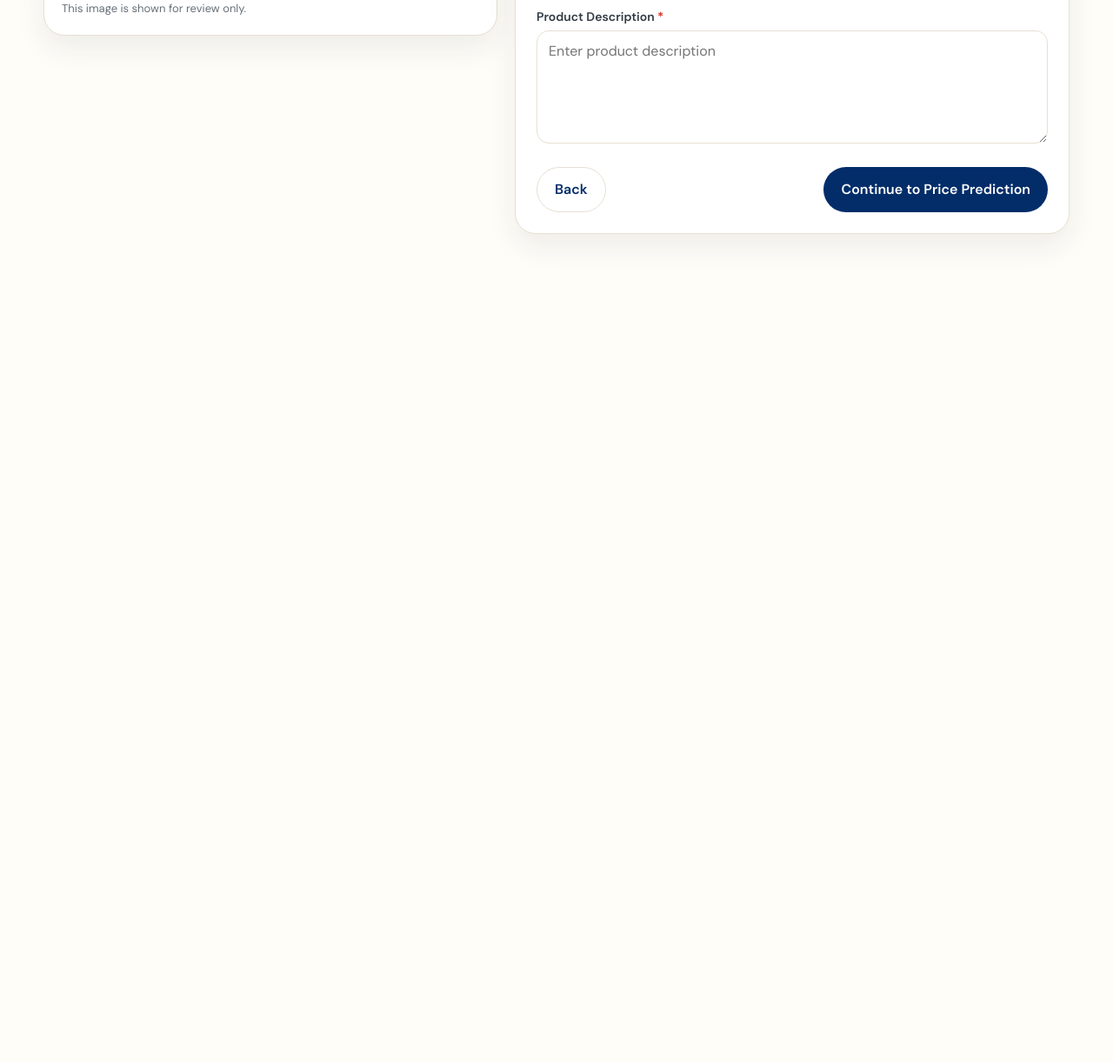
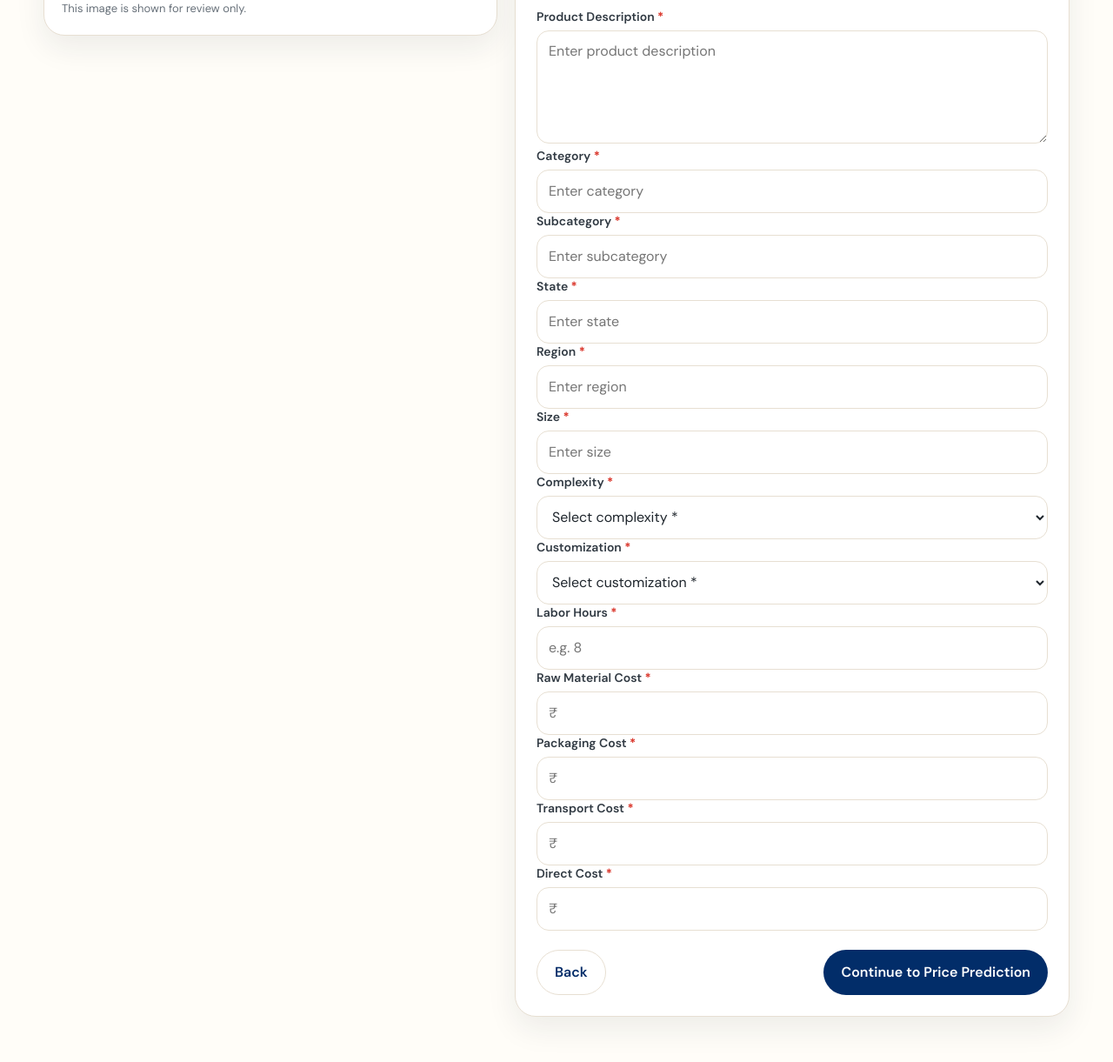
Before and after one commit to yashvarshney542007-u/KalaConnect-AI, a Django app: page /artisan/review/ in a window 1280 px wide. Shown: the part 721-1942 px from the top of the page at 87% size. Before the commit the page ends 995 px from the top, so only its background shows below. Run offline with Django 5.2, Linux system fonts and the light colour scheme; parts of the project's set-up code (start-up, migrations or seed data) failed here and were passed over.

Commit message:
fix: complete review form for ML pricing

```diff
--- a/templates/artisan-review-product.html
+++ b/templates/artisan-review-product.html
@@ -1046,6 +1046,65 @@ main{
         </div>
 
 
+          <div class="field">
+            <label for="category">Category <span class="required">*</span></label>
+            <input id="category" type="text" placeholder="Enter category">
+          </div>
+          <div class="field">
+            <label for="subcategory">Subcategory <span class="required">*</span></label>
+            <input id="subcategory" type="text" placeholder="Enter subcategory">
+          </div>
+          <div class="field">
+            <label for="state">State <span class="required">*</span></label>
+            <input id="state" type="text" placeholder="Enter state">
+          </div>
+          <div class="field">
+            <label for="region">Region <span class="required">*</span></label>
+            <input id="region" type="text" placeholder="Enter region">
+          </div>
+          <div class="field">
+            <label for="size">Size <span class="required">*</span></label>
+            <input id="size" type="text" placeholder="Enter size">
+          </div>
+          <div class="field">
+            <label for="complexity">Complexity <span class="required">*</span></label>
+            <select id="complexity">
+              <option value="">Select complexity *</option>
+              <option>Low</option>
+              <option>Medium</option>
+              <option>High</option>
+            </select>
+          </div>
+          <div class="field">
+            <label for="customization">Customization <span class="required">*</span></label>
+            <select id="customization">
+              <option value="">Select customization *</option>
+              <option>None</option>
+              <option>Standard</option>
+              <option>Custom</option>
+            </select>
+          </div>
+          <div class="field">
+            <label for="laborHours">Labor Hours <span class="required">*</span></label>
+            <input id="laborHours" type="number" min="0" step="0.1" placeholder="e.g. 8">
+          </div>
+          <div class="field">
+            <label for="rawMaterialCost">Raw Material Cost <span class="required">*</span></label>
+            <input id="rawMaterialCost" type="number" min="0" step="0.01" placeholder="₹">
+          </div>
+          <div class="field">
+            <label for="packagingCost">Packaging Cost <span class="required">*</span></label>
+            <input id="packagingCost" type="number" min="0" step="0.01" placeholder="₹">
+          </div>
+          <div class="field">
+            <label for="transportCost">Transport Cost <span class="required">*</span></label>
+            <input id="transportCost" type="number" min="0" step="0.01" placeholder="₹">
+          </div>
+          <div class="field">
+            <label for="directCost">Direct Cost <span class="required">*</span></label>
+            <input id="directCost" type="number" min="0" step="0.01" placeholder="₹">
+          </div>
+
         <div class="footer-actions">
 
           <button
@@ -1187,6 +1246,25 @@ description.value =
   "";
 
 
+[
+  "category",
+  "subcategory",
+  "state",
+  "region",
+  "size",
+  "complexity",
+  "customization",
+  "laborHours",
+  "rawMaterialCost",
+  "packagingCost",
+  "transportCost",
+  "directCost"
+].forEach(id => {
+  const field = document.getElementById(id);
+  if (field) field.value = draft[id] ?? "";
+});
+
+
 
 /* =====================================
    PRODUCT IMAGE
@@ -1228,7 +1306,7 @@ document
     "click",
     () => {
 
-      window.location.href="{% url 'artisan_upload' %}"
+      window.location.href = "{% url 'artisan_upload' %}";
 
     }
   );
@@ -1316,132 +1394,47 @@ document
         .trim();
 
 
-    const allFields = [
-
+    const requiredFields = [
       productName,
       craft,
       material,
       technique,
-      description
-
+      description,
+      document.getElementById("category"),
+      document.getElementById("subcategory"),
+      document.getElementById("state"),
+      document.getElementById("region"),
+      document.getElementById("size"),
+      document.getElementById("complexity"),
+      document.getElementById("customization"),
+      document.getElementById("laborHours"),
+      document.getElementById("rawMaterialCost"),
+      document.getElementById("packagingCost"),
+      document.getElementById("transportCost"),
+      document.getElementById("directCost")
     ];
 
-
-    /* Remove old errors first */
-
-    allFields
-      .forEach(field => {
-
-        field
-          .classList
-          .remove(
-            "field-error"
-          );
-
+    requiredFields.forEach(field => {
+      field.classList.remove("field-error");
+    });
+
+    let firstMissingField = null;
+
+    requiredFields.forEach(field => {
+      if (!String(field.value).trim()) {
+        field.classList.add("field-error");
+        firstMissingField = firstMissingField || field;
+      }
+    });
+
+    if (firstMissingField) {
+      firstMissingField.focus();
+      firstMissingField.scrollIntoView({
+        behavior: "smooth",
+        block: "center"
       });
-
-
-
-    /* Find first missing field */
-
-    let firstMissingField =
-      null;
-
-
-    if(!productNameValue){
-
-      productName
-        .classList
-        .add(
-          "field-error"
-        );
-
-      firstMissingField =
-        firstMissingField ||
-        productName;
-
+      return;
     }
-
-
-    if(!craftValue){
-
-      craft
-        .classList
-        .add(
-          "field-error"
-        );
-
-      firstMissingField =
-        firstMissingField ||
-        craft;
-
-    }
-
-
-    if(!materialValue){
-
-      material
-        .classList
-        .add(
-          "field-error"
-        );
-
-      firstMissingField =
-        firstMissingField ||
-        material;
-
-    }
-
-
-    if(!techniqueValue){
-
-      technique
-        .classList
-        .add(
-          "field-error"
-        );
-
-      firstMissingField =
-        firstMissingField ||
-        technique;
-
-    }
-
-
-    if(!descriptionValue){
-
-      description
-        .classList
-        .add(
-          "field-error"
-        );
-
-      firstMissingField =
-        firstMissingField ||
-        description;
-
-    }
-
-
-
-    /* If something is missing,
-       stay on this page */
-
-    if(firstMissingField){
-
-      firstMissingField.focus();
-
-      firstMissingField
-        .scrollIntoView({
-          behavior:"smooth",
-          block:"center"
-        });
-
-      return;
-
-    }
-
-
 
     /* All required values complete */
 
@@ -1470,7 +1463,20 @@ document
         techniqueValue,
 
       description:
-        descriptionValue
+        descriptionValue,
+
+      category: document.getElementById("category").value.trim(),
+      subcategory: document.getElementById("subcategory").value.trim(),
+      state: document.getElementById("state").value.trim(),
+      region: document.getElementById("region").value.trim(),
+      size: document.getElementById("size").value.trim(),
+      complexity: document.getElementById("complexity").value.trim(),
+      customization: document.getElementById("customization").value.trim(),
+      laborHours: document.getElementById("laborHours").value.trim(),
+      rawMaterialCost: document.getElementById("rawMaterialCost").value.trim(),
+      packagingCost: document.getElementById("packagingCost").value.trim(),
+      transportCost: document.getElementById("transportCost").value.trim(),
+      directCost: document.getElementById("directCost").value.trim()
 
     };
 
```
